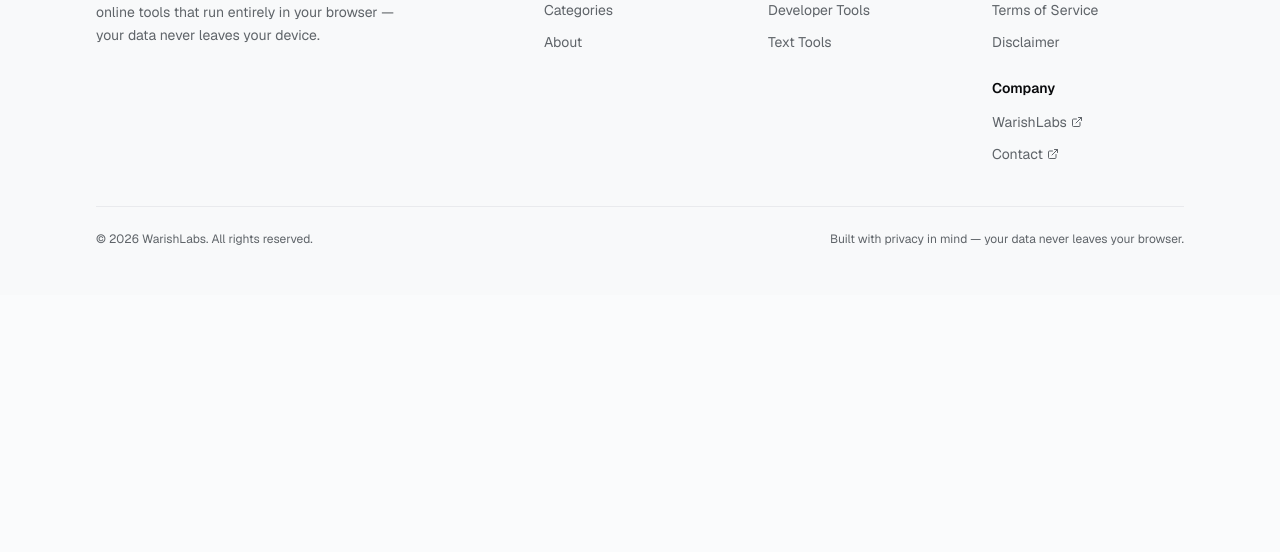
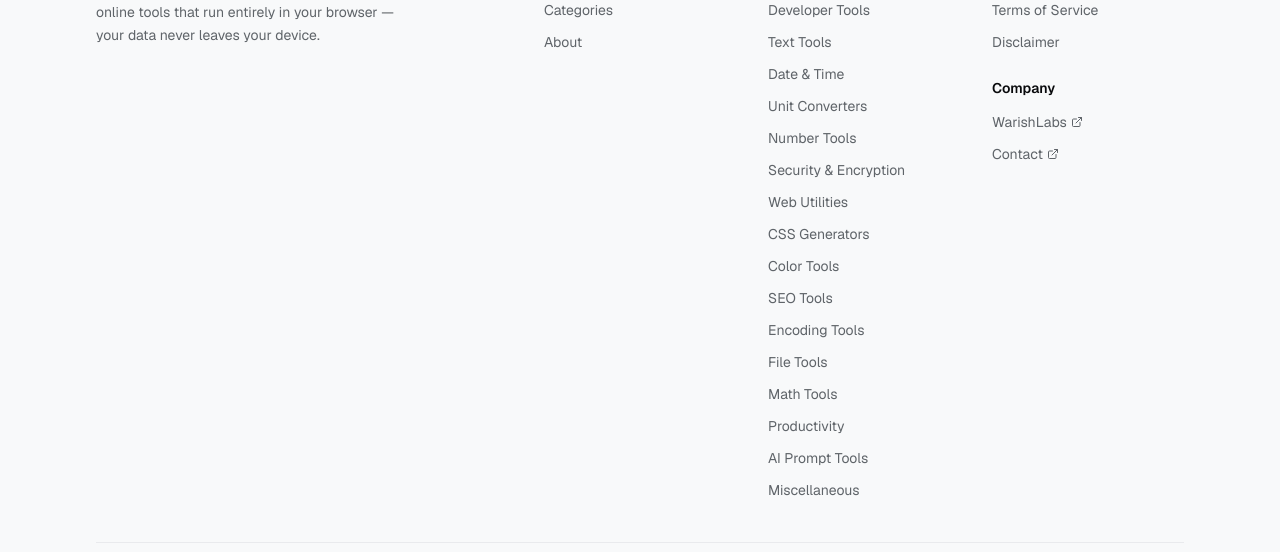
Before and after one commit to Warish-Labs/toolkit, a Next.js app: page /tools in a window 1280 px wide. Shown: the part 867-1419 px from the top of the page. Before the commit the page ends 1162 px from the top, so only its background shows below. Built offline with nearby package versions, Linux system fonts and the light colour scheme; no server answers.

Commit message:
feat(seo): establish SEO foundation and retrofit metadata for 9 existing tools

```diff
--- a/src/data/categories.ts
+++ b/src/data/categories.ts
@@ -28,6 +28,132 @@ export const categories: Category[] = [
     color: 'text-violet-500',
     order: 3,
   },
+  {
+    name: 'Date & Time',
+    slug: 'date-time',
+    description: 'Calculate date differences, business days, time durations, and more.',
+    longDescription: 'Calculate durations, business days, countdowns, and convert time zones. Private, client-side, and simple.',
+    icon: 'calendar',
+    color: 'text-amber-500',
+    order: 4,
+  },
+  {
+    name: 'Unit Converters',
+    slug: 'unit-converters',
+    description: 'Convert length, weight, area, volume, temperature, and storage units.',
+    longDescription: 'A comprehensive unit conversion suite. Convert metric/imperial sizes, temperatures, data speeds, and storage formats entirely offline.',
+    icon: 'ruler',
+    color: 'text-sky-500',
+    order: 5,
+  },
+  {
+    name: 'Number Tools',
+    slug: 'number-tools',
+    description: 'Check primes, calculate GCD/LCM, and convert roman/decimal numbers.',
+    longDescription: 'Fast mathematical number tools for prime checking, factor lists, GCD/LCM computations, and roman numeral conversions.',
+    icon: 'binary',
+    color: 'text-rose-500',
+    order: 6,
+  },
+  {
+    name: 'Security & Encryption',
+    slug: 'security',
+    description: 'Check password strength, encrypt text via AES, or generate bcrypt hashes.',
+    longDescription: 'Educational security utilities including AES encryption, bcrypt generation, and password strength evaluation. Runs entirely inside your browser.',
+    icon: 'lock',
+    color: 'text-teal-500',
+    order: 7,
+  },
+  {
+    name: 'Web Utilities',
+    slug: 'web-utilities',
+    description: 'Inspect user agent, check screen resolution, and inspect browser state.',
+    longDescription: 'Check technical screen, viewport, network, local storage, cookie, and device metrics instantly.',
+    icon: 'monitor',
+    color: 'text-indigo-500',
+    order: 8,
+  },
+  {
+    name: 'CSS Generators',
+    slug: 'css-generators',
+    description: 'Generate CSS shadows, border-radii, glassmorphism, gradients, and layouts.',
+    longDescription: 'Interactive tools to design visual CSS rules (shadows, gradients, glassmorphism) with real-time previews and code output.',
+    icon: 'layers',
+    color: 'text-fuchsia-500',
+    order: 9,
+  },
+  {
+    name: 'Color Tools',
+    slug: 'color-tools',
+    description: 'Create color palettes, check contrast, and convert HEX/RGB/HSL/CMYK.',
+    longDescription: 'Pick, convert, and inspect colors. Check WCAG contrast ratios and design harmonic color schemes.',
+    icon: 'palette',
+    color: 'text-pink-500',
+    order: 10,
+  },
+  {
+    name: 'SEO Tools',
+    slug: 'seo-tools',
+    description: 'Generate meta tags, sitemaps, robots.txt, and schema markups.',
+    longDescription: 'Utilities to generate and validate meta configurations, schema markups, robots guidelines, and sitemaps offline.',
+    icon: 'search',
+    color: 'text-cyan-500',
+    order: 11,
+  },
+  {
+    name: 'Encoding Tools',
+    slug: 'encoding-tools',
+    description: 'Encode and decode Base32, Hex, Binary, ASCII, and Unicode.',
+    longDescription: 'Format and translate between different data representations like ASCII, Hex, Binary, and Unicode.',
+    icon: 'hash',
+    color: 'text-orange-500',
+    order: 12,
+  },
+  {
+    name: 'File Tools',
+    slug: 'file-tools',
+    description: 'Compress, resize, or convert images, and merge/split PDFs.',
+    longDescription: 'Private client-side file tools. Optimize SVGs, convert images, or merge PDFs directly in your browser without uploads.',
+    icon: 'file-text',
+    color: 'text-lime-500',
+    order: 13,
+  },
+  {
+    name: 'Math Tools',
+    slug: 'math-tools',
+    description: 'Solve scientific, matrix, geometric, and quadratic equations.',
+    longDescription: 'Advanced math calculators for solving matrices, equations, statistics, and geometric configurations.',
+    icon: 'calculator',
+    color: 'text-emerald-600',
+    order: 14,
+  },
+  {
+    name: 'Productivity',
+    slug: 'productivity',
+    description: 'Take notes, plan tasks, track habits, and set Pomodoro timers.',
+    longDescription: 'Local-first personal productivity boosters including checklists, Pomodoros, habit trackers, and quick notes.',
+    icon: 'list-todo',
+    color: 'text-yellow-600',
+    order: 15,
+  },
+  {
+    name: 'AI Prompt Tools',
+    slug: 'ai-prompt-tools',
+    description: 'Clean, format, and construct prompts with local templates.',
+    longDescription: 'Clean whitespace, estimate tokens, and build prompts with local templates without sending data to servers.',
+    icon: 'sparkles',
+    color: 'text-purple-500',
+    order: 16,
+  },
+  {
+    name: 'Miscellaneous',
+    slug: 'miscellaneous',
+    description: 'Scan QR codes, take webcam snapshots, or record screen/audio.',
+    longDescription: 'Direct browser API interactions for testing devices, snapshotted cameras, QR codes, and media recorders.',
+    icon: 'toy-brick',
+    color: 'text-gray-500',
+    order: 17,
+  },
 ];
 
 export function getCategoryBySlug(slug: string): Category | undefined {
--- a/src/data/tools.ts
+++ b/src/data/tools.ts
@@ -15,6 +15,10 @@ export const tools: Tool[] = [
     isFeatured: true,
     isNew: true,
     dateAdded: '2025-07-10',
+    metaTitle: 'Age Calculator – Calculate Exact Age from Date of Birth Online | Toolkit',
+    metaDescription: 'Free online age calculator. Compute your exact age in years, months, days, hours, and minutes from your date of birth. 100% private, client-side calculation.',
+    h1: 'Exact Age Calculator',
+    intro: 'Calculate your precise age down to years, months, and days relative to today or any custom date. Simply select your date of birth below to get instant breakdown metrics.',
     faqs: [
       { question: 'How does the age calculator work?', answer: 'Enter your date of birth and the calculator instantly computes your exact age in years, months, and days using precise calendar arithmetic.' },
       { question: 'Is my date of birth stored anywhere?', answer: 'No. All calculations happen locally in your browser. Your data never leaves your device.' },
@@ -36,6 +40,10 @@ export const tools: Tool[] = [
     isFeatured: true,
     isNew: true,
     dateAdded: '2025-07-10',
+    metaTitle: 'BMI Calculator – Calculate Body Mass Index (Metric & Imperial) | Toolkit',
+    metaDescription: 'Calculate your Body Mass Index (BMI) online. Supporting metric & imperial units with instant health categories, healthy weight ranges, and chart indicators.',
+    h1: 'Body Mass Index (BMI) Calculator',
+    intro: 'Quickly determine your Body Mass Index (BMI) to see if you are in a healthy range. Enter your weight and height in metric or imperial units for instant health classifications.',
     faqs: [
       { question: 'What is BMI?', answer: 'BMI (Body Mass Index) is a simple measure of body fat based on your height and weight. It is calculated as weight (kg) divided by height (m) squared.' },
       { question: 'What are the BMI categories?', answer: 'Underweight: < 18.5, Normal: 18.5–24.9, Overweight: 25–29.9, Obese: ≥ 30.' },
@@ -57,6 +65,10 @@ export const tools: Tool[] = [
     isFeatured: false,
     isNew: true,
     dateAdded: '2025-07-10',
+    metaTitle: 'Percentage Calculator – Find Percent, Change, & Increase/Decrease | Toolkit',
+    metaDescription: 'Free online percentage calculator. Work out percentages, percent increase or decrease, and what percent one number is of another with step-by-step clarity.',
+    h1: 'Online Percentage Calculator',
+    intro: 'Solve standard percentage mathematical operations instantly. Choose your formula type below, plug in the values, and see the calculated results.',
     faqs: [
       { question: 'What types of percentage calculations are supported?', answer: 'You can calculate: what is X% of Y, X is what % of Y, and percentage change from X to Y.' },
       { question: 'How accurate are the results?', answer: 'Results are computed with full floating-point precision and rounded to 2 decimal places for display.' },
@@ -78,6 +90,10 @@ export const tools: Tool[] = [
     isFeatured: true,
     isNew: true,
     dateAdded: '2025-07-10',
+    metaTitle: 'JSON Formatter & Validator – Beautify, Minify, & Parse JSON | Toolkit',
+    metaDescription: 'Format, validate, and beautify raw JSON data online. Features syntax highlighting, minification tools, copy actions, and precise error reporting.',
+    h1: 'JSON Formatter / Validator',
+    intro: 'Clean, format, validate, and minify your JSON data instantly. Paste your JSON payload below to identify syntax issues and output beautifully spaced object hierarchies.',
     faqs: [
       { question: 'What does this tool do?', answer: 'It formats, validates, and beautifies JSON data with proper indentation and syntax highlighting. It also supports minification.' },
       { question: 'Can it fix invalid JSON?', answer: 'The tool reports detailed error messages for invalid JSON with line and column numbers to help you fix issues, but it does not auto-fix them.' },
@@ -98,6 +114,10 @@ export const tools: Tool[] = [
     isFeatured: true,
     isNew: true,
     dateAdded: '2025-07-10',
+    metaTitle: 'UUID Generator – Generate Random UUID v4 & GUID Online Free | Toolkit',
+    metaDescription: 'Generate cryptographically secure random UUID v4 and GUID values in bulk. Complete client-side generation using Web Crypto API. Copy with a single click.',
+    h1: 'UUID v4 Generator',
+    intro: 'Instantly generate cryptographically secure UUID version 4 keys. Choose the quantity you need, copy them directly to your clipboard, and integrate them into your database schemas.',
     faqs: [
       { question: 'What is a UUID?', answer: 'A UUID (Universally Unique Identifier) is a 128-bit number used to uniquely identify information in computer systems. Version 4 UUIDs are randomly generated.' },
       { question: 'Are the UUIDs truly random?', answer: 'Yes, this tool uses the Web Crypto API (crypto.randomUUID()) for cryptographically secure random generation.' },
@@ -118,6 +138,10 @@ export const tools: Tool[] = [
     isFeatured: false,
     isNew: true,
     dateAdded: '2025-07-10',
+    metaTitle: 'Base64 Encoder & Decoder – Convert Text to Base64 Online | Toolkit',
+    metaDescription: 'Encode text to Base64 or decode Base64 strings back to plain text. Full UTF-8 support for safe conversions of special characters and emojis client-side.',
+    h1: 'Base64 Encoder / Decoder',
+    intro: 'Translate normal text strings into Base64 format, or reverse Base64 strings to readable UTF-8 text. All conversions run locally for maximum security.',
     faqs: [
       { question: 'What is Base64?', answer: 'Base64 is a binary-to-text encoding scheme that represents binary data as an ASCII string. It is commonly used in emails, data URIs, and API communication.' },
       { question: 'Does this support UTF-8?', answer: 'Yes, the encoder properly handles UTF-8 characters including emoji and international text.' },
@@ -138,6 +162,10 @@ export const tools: Tool[] = [
     isFeatured: false,
     isNew: true,
     dateAdded: '2025-07-10',
+    metaTitle: 'Hash Generator – Generate MD5, SHA-256, & SHA-512 online | Toolkit',
+    metaDescription: 'Generate secure cryptographic hashes from text inputs. Computes MD5, SHA-1, SHA-256, and SHA-512 checksums instantly and locally inside your web browser.',
+    h1: 'Cryptographic Hash Generator',
+    intro: 'Perform cryptographic hashes on any raw text input. This tool supports MD5, SHA-1, SHA-256, and SHA-512 algorithms using browser-native APIs.',
     faqs: [
       { question: 'What hash algorithms are supported?', answer: 'MD5, SHA-1, SHA-256, and SHA-512. SHA-256 and SHA-512 are recommended for security-sensitive applications.' },
       { question: 'Is MD5 secure?', answer: 'MD5 is considered cryptographically broken and should not be used for security purposes. It is still useful for checksums and non-security applications.' },
@@ -159,6 +187,10 @@ export const tools: Tool[] = [
     isFeatured: true,
     isNew: true,
     dateAdded: '2025-07-10',
+    metaTitle: 'Word & Character Counter – Text Count & Reading Time Tool | Toolkit',
+    metaDescription: 'Analyze text count online. Get real-time word count, character counts (with/without spaces), sentence counts, paragraphs, and reading time estimates.',
+    h1: 'Word & Character Counter',
+    intro: 'Type or paste your text below to get instant word count, letter count, sentence counts, and reading time analysis for copywriters, students, and authors.',
     faqs: [
       { question: 'What statistics does this tool provide?', answer: 'Word count, character count (with and without spaces), sentence count, paragraph count, and estimated reading time.' },
       { question: 'How is reading time calculated?', answer: 'Reading time is estimated based on an average reading speed of 200 words per minute.' },
@@ -179,6 +211,10 @@ export const tools: Tool[] = [
     isFeatured: false,
     isNew: true,
     dateAdded: '2025-07-10',
+    metaTitle: 'Case Converter – Change Text to Uppercase, Lowercase, Title Case | Toolkit',
+    metaDescription: 'Convert text case format instantly. Supports camelCase, PascalCase, snake_case, kebab-case, UPPERCASE, lowercase, sentence case, and title case online.',
+    h1: 'Online Case Converter',
+    intro: 'Quickly transform capitalization and notation styles in your text blocks. Perfect for formatting document titles or converting variables between programming cases.',
     faqs: [
       { question: 'What case formats are supported?', answer: 'Uppercase, lowercase, title case, sentence case, camelCase, PascalCase, snake_case, kebab-case, and CONSTANT_CASE.' },
       { question: 'Can I convert code variable names?', answer: 'Yes! This tool supports developer-friendly formats like camelCase, PascalCase, snake_case, and kebab-case.' },
--- a/src/ui/layout/tool-layout.tsx
+++ b/src/ui/layout/tool-layout.tsx
@@ -76,8 +76,8 @@ export function ToolLayout({ tool, children, output }: ToolLayoutProps) {
 
       {/* Title */}
       <div>
-        <h1 className="text-3xl font-bold tracking-tight">{tool.name}</h1>
-        <p className="mt-2 text-muted-foreground text-lg">{tool.description}</p>
+        <h1 className="text-3xl font-bold tracking-tight">{tool.h1 || tool.name}</h1>
+        <p className="mt-2 text-muted-foreground text-lg leading-relaxed">{tool.intro || tool.description}</p>
       </div>
 
       <Separator />
```
Also changed, not shown: src/app/tools/[slug]/page.tsx (+9 -6 lines), src/lib/icons.ts (+22 -0 lines), src/types/tool.ts (+8 -0 lines).
